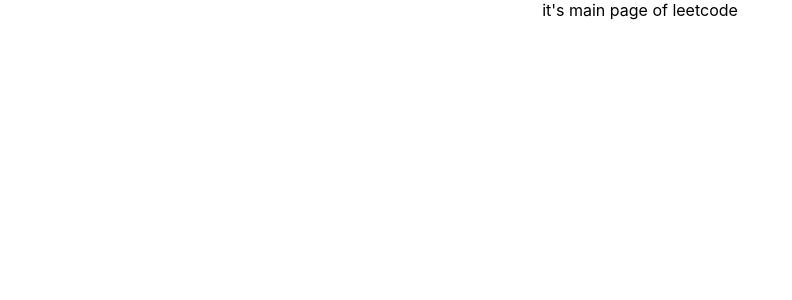
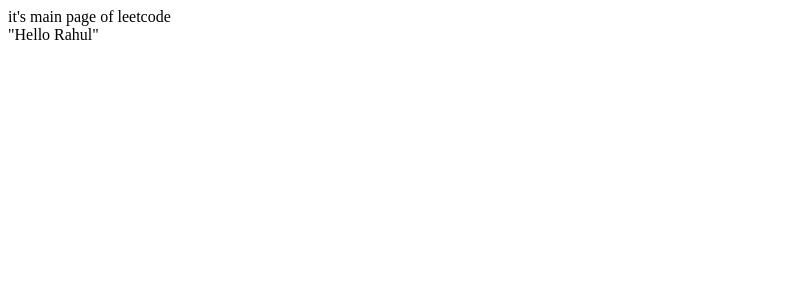
Before and after one commit to Rahulsingh9521/LeetCodeClon, a React (Create React App) app: page / in a window 1280 px wide. Shown: the top 300 px of the page, without its empty margins (0-792 px from the left). Built offline with nearby package versions, Linux system fonts and the light colour scheme.

Commit message:
added dipendencies

```diff
--- a/package.json
+++ b/package.json
@@ -11,6 +11,7 @@
     "@testing-library/user-event": "^13.5.0",
     "react": "^18.2.0",
     "react-dom": "^18.2.0",
+    "react-monaco-editor": "^0.55.0",
     "react-redux": "^9.1.0",
     "react-router-dom": "^6.21.3",
     "react-scripts": "5.0.1",
--- a/src/App.css
+++ /dev/null
@@ -1,38 +0,0 @@
-.App {
-  text-align: center;
-}
-
-.App-logo {
-  height: 40vmin;
-  pointer-events: none;
-}
-
-@media (prefers-reduced-motion: no-preference) {
-  .App-logo {
-    animation: App-logo-spin infinite 20s linear;
-  }
-}
-
-.App-header {
-  background-color: #282c34;
-  min-height: 100vh;
-  display: flex;
-  flex-direction: column;
-  align-items: center;
-  justify-content: center;
-  font-size: calc(10px + 2vmin);
-  color: white;
-}
-
-.App-link {
-  color: #61dafb;
-}
-
-@keyframes App-logo-spin {
-  from {
-    transform: rotate(0deg);
-  }
-  to {
-    transform: rotate(360deg);
-  }
-}
--- a/src/App.js
+++ b/src/App.js
@@ -1,5 +1,3 @@
-import logo from './logo.svg';
-import './App.css';
 import MainPage from './pjt/pages/mainPage';
 
 function App() {
--- a/src/index.css
+++ /dev/null
@@ -1,13 +0,0 @@
-body {
-  margin: 0;
-  font-family: -apple-system, BlinkMacSystemFont, 'Segoe UI', 'Roboto', 'Oxygen',
-    'Ubuntu', 'Cantarell', 'Fira Sans', 'Droid Sans', 'Helvetica Neue',
-    sans-serif;
-  -webkit-font-smoothing: antialiased;
-  -moz-osx-font-smoothing: grayscale;
-}
-
-code {
-  font-family: source-code-pro, Menlo, Monaco, Consolas, 'Courier New',
-    monospace;
-}
--- a/src/index.js
+++ b/src/index.js
@@ -1,6 +1,5 @@
 import React from 'react';
 import ReactDOM from 'react-dom/client';
-import './index.css';
 import reportWebVitals from './reportWebVitals';
 import Routes from './routes/Routes';
 
--- a/src/pjt/pages/mainPage.jsx
+++ b/src/pjt/pages/mainPage.jsx
@@ -1,9 +1,11 @@
 import React from "react";
+import ProblemParent from "./problemParent";
 
 const MainPage = () => {
     return (
         <div>
             it's main page of leetcode
+            <ProblemParent/>
         </div>
     )
 }
--- /dev/null
+++ b/src/pjt/pages/problemParent.jsx
@@ -0,0 +1,11 @@
+import React from 'react';
+
+function ProblemParent() {
+    return (
+        <div>
+            "Hello Rahul"
+        </div>
+     );
+}
+
+export default ProblemParent;
```
Also changed, not shown: src/pjt/pages/loginPage.jsx (added, +12 -0 lines), src/logo.svg (deleted), 1 other file (tests, documents, lock files or other folders).
